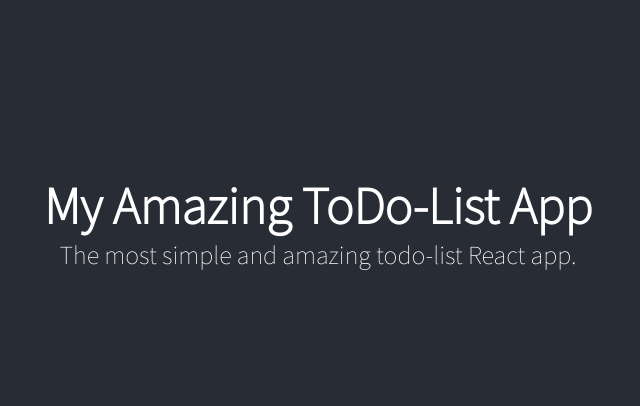
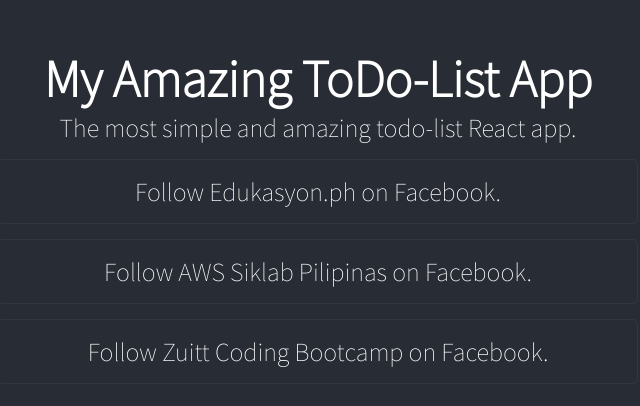
Before and after one commit to bnjiie/FCB-React-AWS, a React app: page / in a window 1280 px wide. Shown: the part 178-584 px from the top of the page, without its empty margins (322-962 px from the left). Built offline with nearby package versions, Linux system fonts and the light colour scheme.

Commit message:
Add some CSS styles and implement inline style

```diff
--- a/src/index.css
+++ b/src/index.css
@@ -24,3 +24,15 @@
   font-size: calc(10px + 2vmin);
   color: white;
 }
+
+ul {
+  list-style: none;
+  width: 50%;
+}
+
+.tasks-item {
+  border: 1px solid #d3d3d30f;
+  margin-bottom: 15px;
+  padding: 15px;
+  border-radius: 5px;
+}
--- a/src/index.js
+++ b/src/index.js
@@ -3,12 +3,20 @@
 import "./index.css";
 
 function App() {
+    const paraStyle = {
+        "marginBottom": "15px"
+    };
 
     return (
         <div className="app">
             <header className="app-header">
                 <h1>My Amazing ToDo-List App</h1>
-                <p>The most simple and amazing todo-list React app.</p>
+                <p style={paraStyle} >The most simple and amazing todo-list React app.</p>
+                <ul>
+                    <li className="tasks-item">Follow Edukasyon.ph on Facebook.</li>
+                    <li className="tasks-item">Follow AWS Siklab Pilipinas on Facebook.</li>
+                    <li className="tasks-item">Follow Zuitt Coding Bootcamp on Facebook.</li>
+                </ul>
             </header>
         </div>
     );
```
